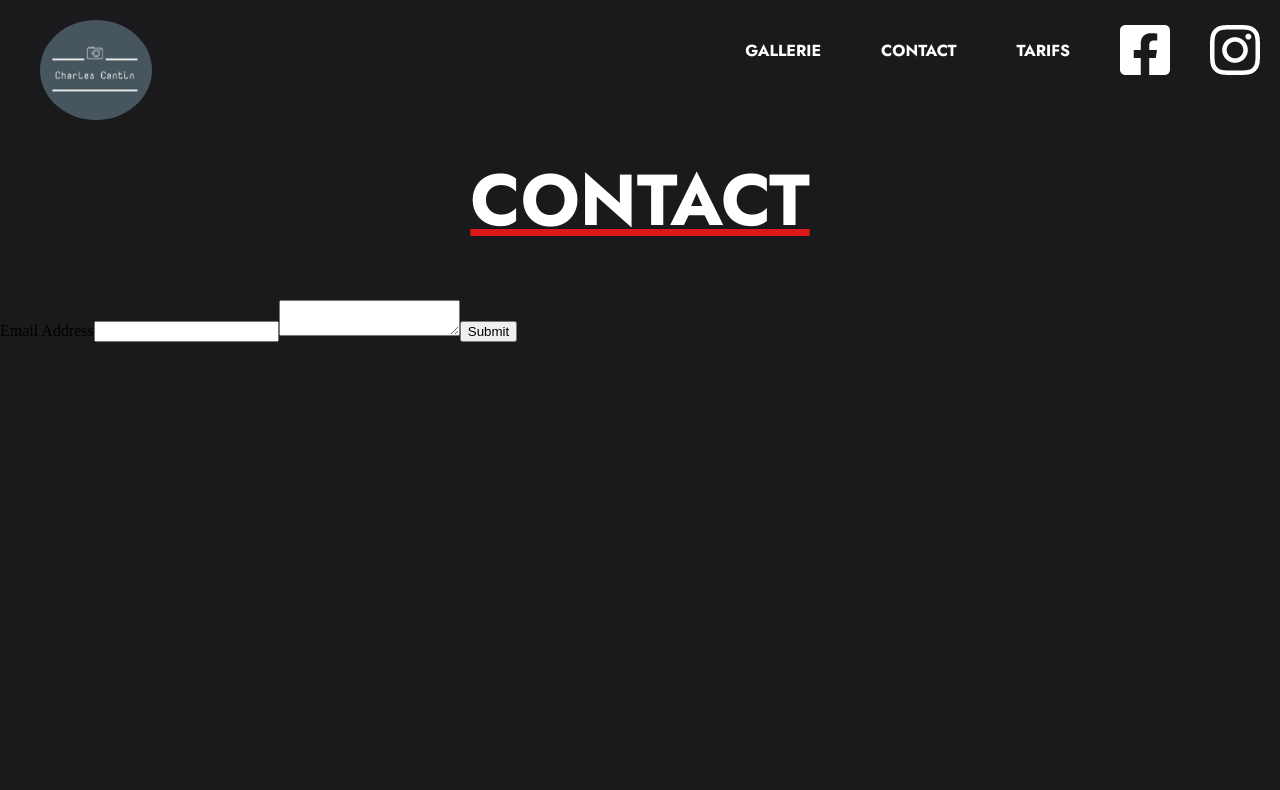
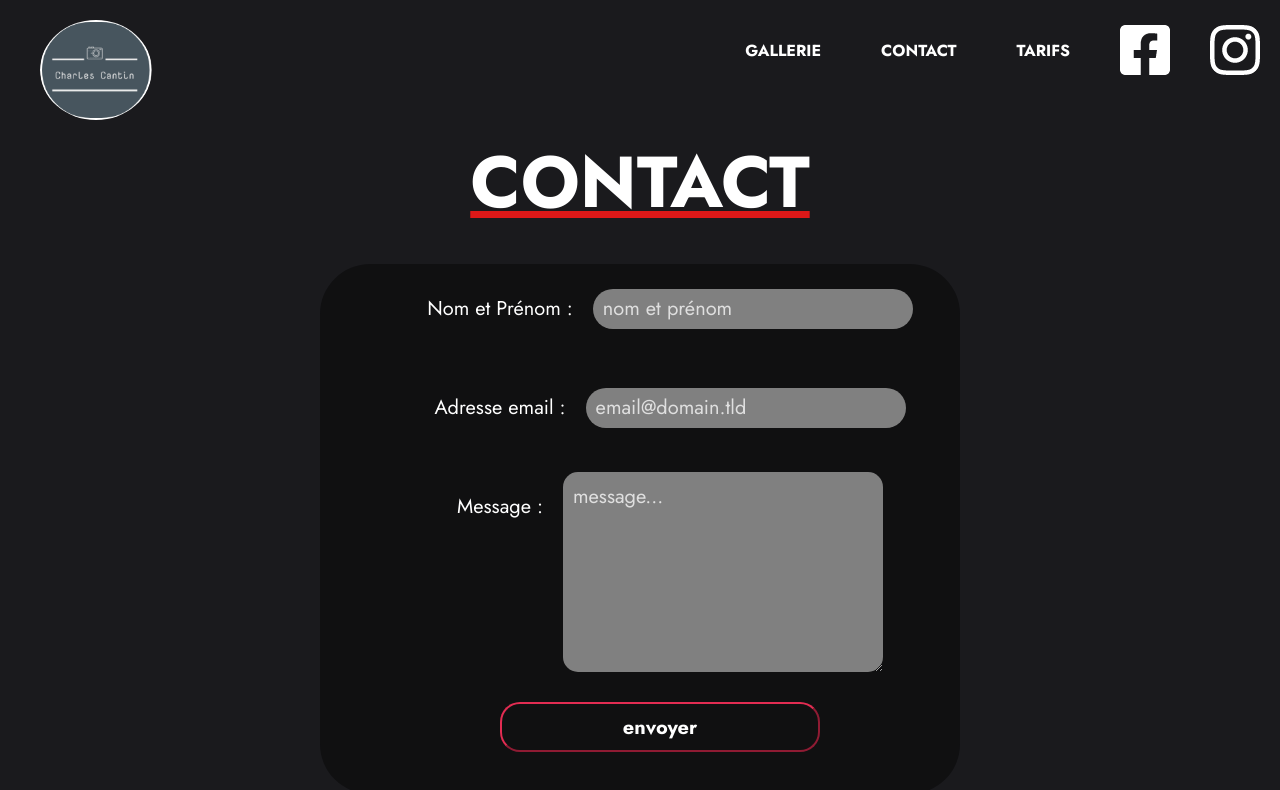
Before and after one commit to Blacknwhite834/CharlesCantin, a React (Create React App) app: page /contact in a window 1280 px wide. Shown: the top 790 px of the page. Built offline with nearby package versions, Linux system fonts and the light colour scheme.

Commit message:
Fixed gallerie

```diff
--- /dev/null
+++ b/src/components/form.css
@@ -0,0 +1,76 @@
+* {
+    margin: 0;
+    padding: 0;
+    scroll-behavior: smooth;
+  font-family: 'Jost', sans-serif;
+  }
+
+form {
+    margin: 0 auto;
+    color: white;
+    background-color: rgb(0,0,0);
+    background-color: rgba(0,0,0, 0.4);
+    height: 530px;
+    width: 50%;
+    font-size: 20px;
+    border-radius: 50px;
+}
+
+
+.content-form {
+    display: flex;
+    justify-content: center;
+    margin: 10px;
+    padding: 10px;
+    color: white;
+    width: 100%;
+}
+
+input {
+    font-size: 20px;
+    border-radius: 20px;
+    height: 40px;
+    width: 50%;
+    background-color: grey;
+    border: none;
+    align-self: center;
+}
+
+input::placeholder {
+
+    color: rgb(223, 223, 223);
+    margin: 10px;
+    padding: 10px;
+}
+
+.content-form button {
+    width: 50%;
+    height: 50px;
+    border-radius: 20px;
+    border-color: #E32C52;
+    background-color:  transparent;
+    color: white;
+    font-weight: bold;
+    font-size: 20px;
+    text-align: center;
+}
+
+.content-form textarea {
+    background: grey;
+    color: white;
+    width: 50%;
+    height: 200px;
+    border-radius: 15px;
+    border: none;
+    font-size: 20px;
+}
+
+.content-form textarea::placeholder {
+    color: rgb(223, 223, 223);
+    margin: 10px;
+    padding: 10px;
+}
+
+.content-form label {
+    margin: 20px;
+}
--- a/src/components/form.js
+++ b/src/components/form.js
@@ -1,4 +1,5 @@
 import React from 'react';
+import './form.css';
 import { useForm, ValidationError } from '@formspree/react';
 function ContactForm() {
   const [state, handleSubmit] = useForm("xknydjpz");
@@ -6,33 +7,54 @@ function ContactForm() {
       return <p>Thanks for joining!</p>;
   }
   return (
+    <>
       <form onSubmit={handleSubmit}>
-      <label htmlFor="email">
-        Email Address
+        <div class="content-form">
+        <label htmlFor="name">Nom et Prénom :</label>
+        <input type="text" name="name" placeholder='nom et prénom'/>
+        <ValidationError field="name" />
+        </div>
+
+    <div class="content-form">
+      <label htmlFor="email" >
+        Adresse email :
       </label>
       <input
         id="email"
         type="email"
         name="email"
+        placeholder='email@domain.tld'
       />
       <ValidationError
         prefix="Email"
         field="email"
         errors={state.errors}
-      />
+      /></div>
+
+    <div class="content-form">
+      <label htmlFor="message">
+        Message :
+      </label>
       <textarea
         id="message"
         name="message"
+        placeholder='message...'
       />
       <ValidationError
         prefix="Message"
         field="message"
         errors={state.errors}
       />
+    </div>
+
+    <div class="content-form">
       <button type="submit" disabled={state.submitting}>
-        Submit
+        envoyer
       </button>
+     </div>
     </form>
+
+    </>
   );
 }
 export default ContactForm;
--- a/src/pages/contact/contact.css
+++ b/src/pages/contact/contact.css
@@ -0,0 +1,7 @@
+html, body {
+    height: 100%;
+    width: 100%;
+    margin: 0;
+    position: absolute;
+    background: #1A1A1D;
+}
--- a/src/pages/gallerie/gallerie.css
+++ b/src/pages/gallerie/gallerie.css
@@ -11,6 +11,7 @@ header {
     width: 100%;
     height: 100px;
 }
+
 
 .navbar {
     display: flex;
@@ -66,10 +67,11 @@ a {
     text-align: start;
     display: block;
     width: auto;
+    margin: 10px;
 }
 
-.container {
-    display:flex;
+.containergallerie {
+    display: flex;
     width: 100%;
     justify-content: center;
     margin: 0;
@@ -90,16 +92,22 @@ a {
 }
 
 #title1 {
+
+    margin: 30px;
     text-decoration: underline;
     text-decoration-color: #DC1818;
+    text-align: center;
+    font-size: 9vmin;
+    font-family: 'Jost', sans-serif;
+    color: white;
 }
 
-.content .img {
+.content-gallerie .img {
     display: block;
     justify-content: center;
 }
 
-.content {
+.content-gallerie {
     position: relative;
 
 }
--- a/src/pages/gallerie/gallerie.js
+++ b/src/pages/gallerie/gallerie.js
@@ -54,9 +54,10 @@ function Gallerie() {
     </div>
 
    </header>
+
    <h1 id="title1">GALLERIE</h1>
 
-   <div class="container">
+   <div class="containergallerie">
         <div class="btnContainer">
             <button class="btn active" active={filter === 'all'} onClick={() => setFilter('all')}>show all</button>
             <button class="btn" active={filter === 'mariage'} onClick={() => setFilter('mariage')} >mariage</button>
@@ -70,7 +71,7 @@ function Gallerie() {
 
 
 
-          <div class="content" >
+          <div class="content-gallerie" >
               <div class="img">
                     {projects.map(item => item.filtered === true ? <img src={item.src}>{images.src}</img> : "")}
               </div>
--- a/src/pages/home/home.css
+++ b/src/pages/home/home.css
@@ -3,6 +3,7 @@
 body, html {
   margin: 0;
   scroll-behavior: smooth;
+  font-family: 'Jost', sans-serif;
 }
 
 .homepage {
@@ -17,27 +18,28 @@ body, html {
 
 .containertitle {
   width: 100%;
-  line-height: 15px;
+  line-height: 70px;
   left: 50%;
   top: 50%;
   -webkit-transform: translate(-50%, -50%);
   transform: translate(-50%, -50%);
+
   position: absolute;
 }
 
-h1 {
+.containertitle h1 {
   text-align: center;
   font-size: 9vmin;
   font-family: 'Jost', sans-serif;
   color: white;
 }
 
-h2 {
+.containertitle h2 {
   text-align: center;
   font-size: 5vmin;
   font-family: 'Jost', sans-serif;
   font-weight: 300;
-  color: white;
+  color: rgb(255, 255, 255);
 }
 
 .navigationbar {
--- a/src/pages/tarifs/tarifs.css
+++ b/src/pages/tarifs/tarifs.css
@@ -6,17 +6,44 @@ html, body {
     background: #1A1A1D;
 }
 
-.container {
+.container-tarifs {
+    display: flex;
+    flex-wrap: wrap;
+    align-content: flex-start;
     width: 100%;
 }
 
-.content {
-    display: inline-block;
+.content-tarifs {
+    width: 25%;
+    height: 25%;
     word-break: break-all;
+    margin: 50px;
+    line-height: 30px;
 }
 
-.content h2 {
+.content-tarifs h2 {
     font-weight: 500;
     font-size: 30px;
     text-align: left;
+    color: white;
 }
+
+.content-tarifs h3 {
+    color: #E32C52;
+    font-size: 20px;
+}
+
+.content-tarifs p {
+    color: white;
+    font-size: 20px;
+    line-height: normal;
+}
+
+
+.content-tarifs img {
+    padding: 0px;
+    border-radius: 10px;
+    margin: 0px;
+    width: 100%;
+    height: 100%;
+}
--- a/src/pages/tarifs/tarifs.js
+++ b/src/pages/tarifs/tarifs.js
@@ -9,7 +9,7 @@ const Tarifs = () => {
         <div class="navbar">
           <ul>
               <li><a href="/gallerie">GALLERIE</a></li>
-              <li><a href="#">CONTACT</a></li>
+              <li><a href="/contact">CONTACT</a></li>
               <li><a href="/tarifs">TARIFS</a></li>
           </ul>
           <div class="containericons">
@@ -21,44 +21,44 @@ const Tarifs = () => {
    </header>
    <h1 id="title1">TARIFS</h1>
 
-    <div class="container">
-        <div class="container-center">
-        <div class="content">
+    <div class="container-tarifs">
+
+        <div class="content-tarifs">
             <img src="../../images/photo3.jpg"></img>
             <h2>Juste moi</h2>
             <p>Séance pour une personne, en extérieur ou en studio</p>
             <h3>130 euros</h3>
         </div>
-        <div class="content">
+        <div class="content-tarifs">
             <img src="../../images/photo1.jpg"></img>
             <h2>Pour deux</h2>
             <p>Pour deux personnes, en extérieur ou en studio</p>
             <h3>195 euros</h3>
         </div>
-        <div class="content">
+        <div class="content-tarifs">
             <img src="../../images/photo8.jpg"></img>
             <h2>Famille</h2>
             <p>Pour la famille ou les amis jusqu’à 4 personnes, en extérieur ou en studio</p>
             <h3>220 euros</h3>
         </div>
-        <div class="content">
+        <div class="content-tarifs">
             <img src="../../images/photo5.jpg"></img>
             <h2>Il était une fois</h2>
             <p>Photo de grossesse (À votre domicile, en extérieur ou en studio)</p>
             <h3>160 euros</h3>
         </div>
-        <div class="content">
+        <div class="content-tarifs">
             <img src="../../images/photo4.jpg"></img>
             <h2>Mon bébé </h2>
             <p>Photo d’enfant jusqu’à 3 ans (photo à domicile)</p>
             <h3>100 euros</h3>
         </div>
-        <div class="content">
+        <div class="content-tarifs">
             <img src="../../images/photo10.jpg"></img>
             <h2>J’immortalise l’événement</h2>
             <p>Prestation de mariage ou baptême sur devis</p>
             <h3>Sur mesure</h3>
-        </div>
+
         </div>
 
 
```
Also changed, not shown: public/images/logo.png.
